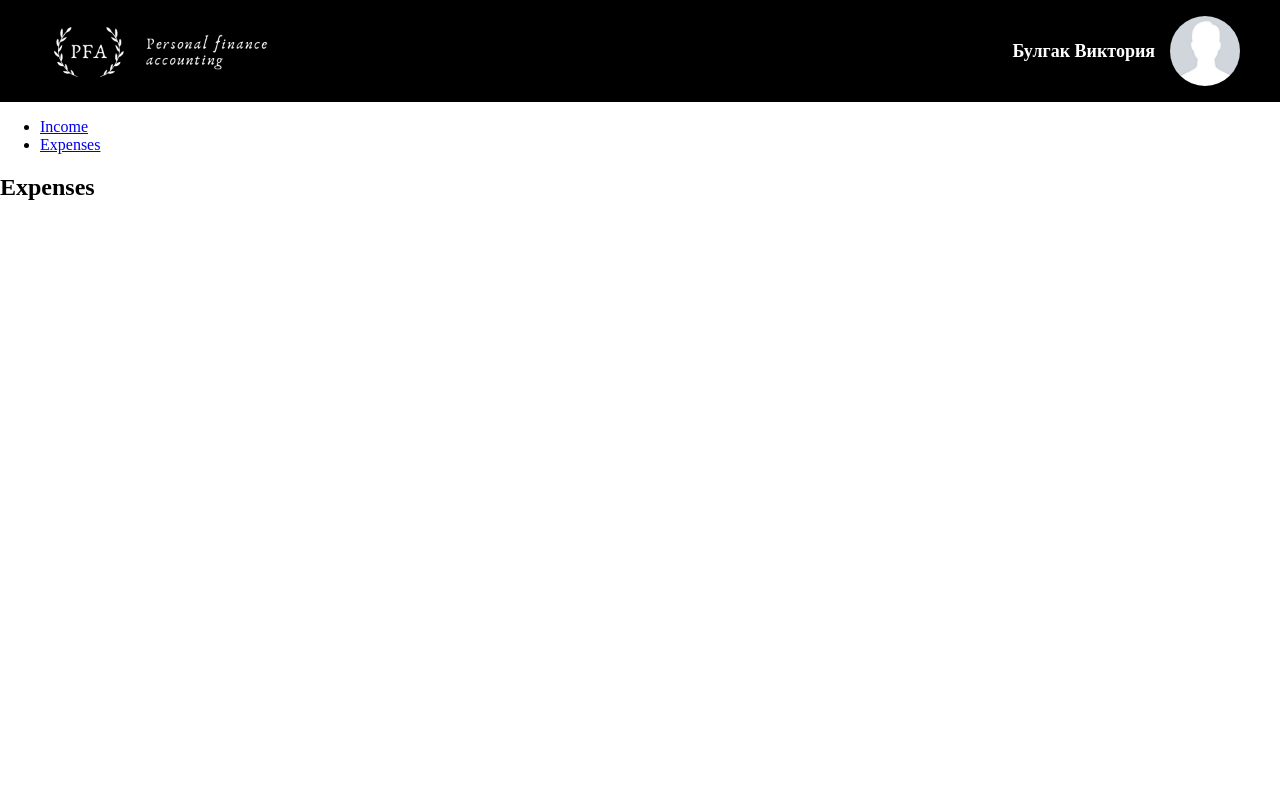
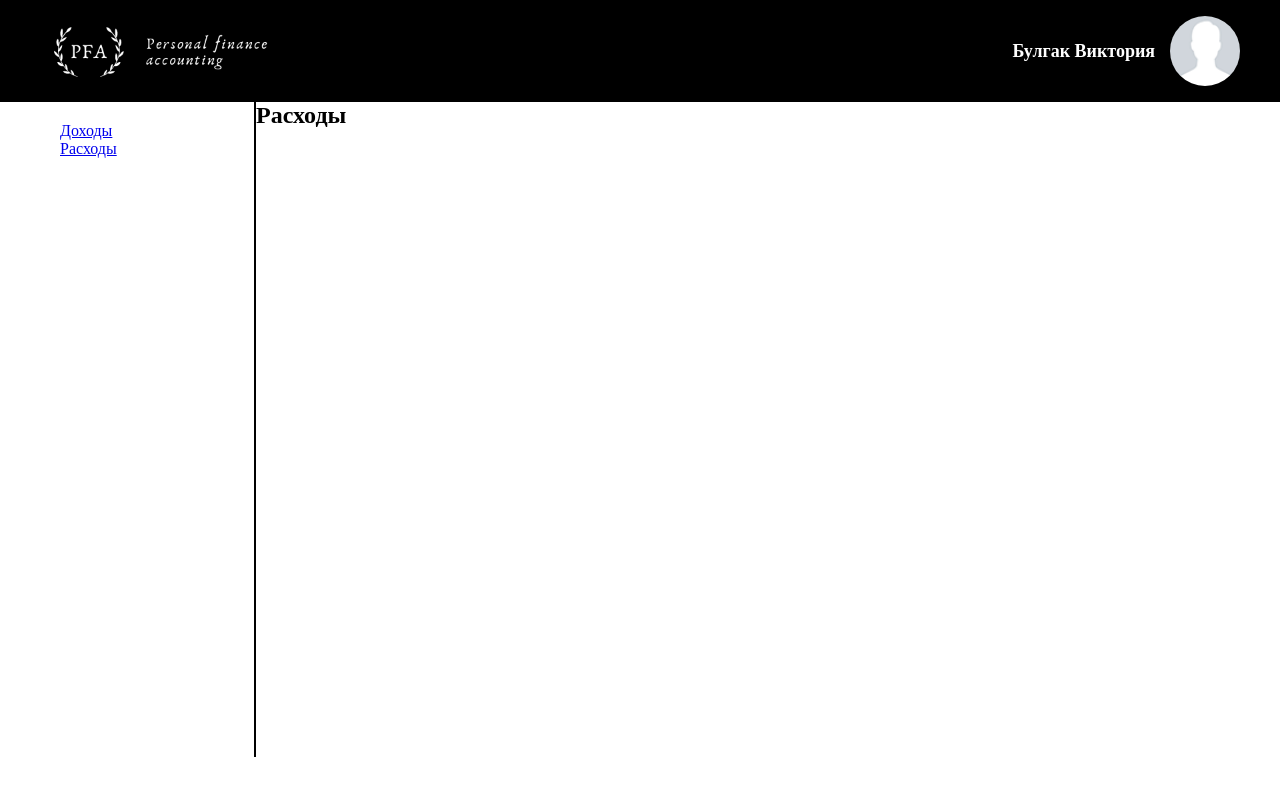
Before and after one commit to BulgakViktoriya14/-Personal-finance-accounting, a React (Create React App) app: page /expenses in a window 1280 px wide. Shown: the top 796 px of the page. Built offline with nearby package versions, Linux system fonts and the light colour scheme.

Commit message:
update project

```diff
--- a/src/components/common/Sidebar.js
+++ b/src/components/common/Sidebar.js
@@ -9,10 +9,10 @@ class Sidebar extends React.Component {
 				<nav className="menu">
 					<ul className="menu-list">
 						<li className="menu-item">
-							<Link to="/income" className="menu-link">Income</Link>
+							<Link to="/income" className="menu-link">Доходы</Link>
 						</li>
 						<li className="menu-item">
-							<Link to="/expenses" className="menu-link">Expenses</Link>
+							<Link to="/expenses" className="menu-link">Расходы</Link>
 						</li>
 					</ul>
 				</nav>
--- a/src/components/content/Expenses.js
+++ b/src/components/content/Expenses.js
@@ -3,7 +3,11 @@ import {BrowserRouter as Router} from "react-router-dom";
 
 class Expenses extends React.Component {
 	render() {
-		return (<h2>Expenses</h2>)
+		return (
+			<div className="wrapper">
+				<h1 className="title">Расходы</h1>
+			</div>
+			)
 	}
 }
 export default Expenses;
--- a/src/components/content/Income.js
+++ b/src/components/content/Income.js
@@ -3,7 +3,11 @@ import {BrowserRouter as Router} from "react-router-dom";
 
 class Income extends React.Component {
 	render() {
-		return (<h2>Income</h2>)
+		return (
+			<div className="wrapper">
+				<h1 className="title">Доходы</h1>
+			</div>
+		)
 	}
 }
 export default Income;
--- a/src/style/style.css
+++ b/src/style/style.css
@@ -1,9 +1,17 @@
+* {
+	box-sizing: border-box;
+}
 body {
 	margin: 0;
 	padding: 0;
 }
 h1,h1,h3,h4,h5,h6 {
 	margin: 0;
+}
+ul {
+	margin: 0;
+	padding: 0;
+	list-style: none;
 }
 .wrapper-img {
 	display: flex;
@@ -45,3 +53,18 @@ h1,h1,h3,h4,h5,h6 {
 	font-size: 18px;
 	line-height: 20px;
 }
+
+.content {
+	display: flex;
+    flex-basis: 100%;
+    height: 100%;
+    min-height: calc(100vh - 145px);
+}
+.sidebar {
+	flex-basis: 20%;
+    border-right: 2px solid #000;
+    padding: 20px 60px;
+}
+.wrapper {
+	flex-basis: 75%;
+}
```
